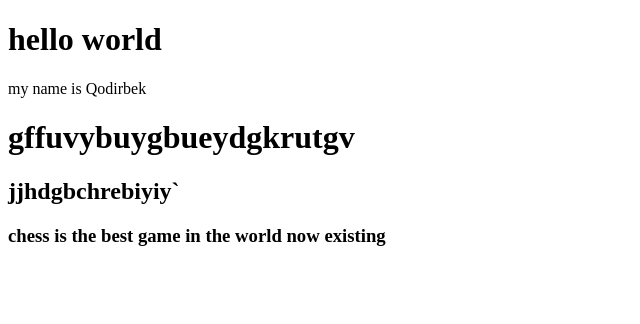
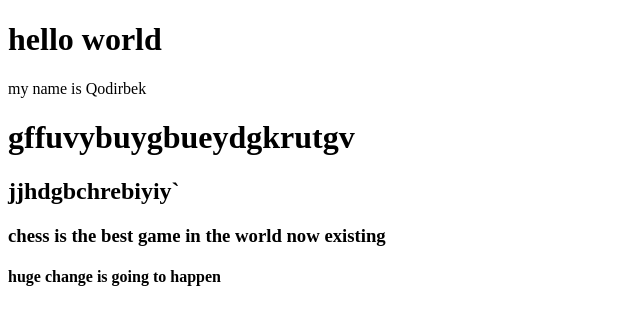
Before and after one commit to qodirbek669/git-test, a plain HTML site: page index.html in a window 1280 px wide. Shown: the whole page, without its empty margins (0-640 px from the left). Drawn offline with Linux system fonts and the light colour scheme.

Commit message:
5thchange

```diff
--- a/index.html
+++ b/index.html
@@ -10,6 +10,6 @@
 <h1 class="text1"> gffuvybuygbueydgkrutgv</h1>
 <h2>jjhdgbchrebiyiy`</h2>
 <h3>chess is the best game in the world now existing</h3>
-
+<h4> huge change is going to happen</h4>
 </body>
 </html>
```
